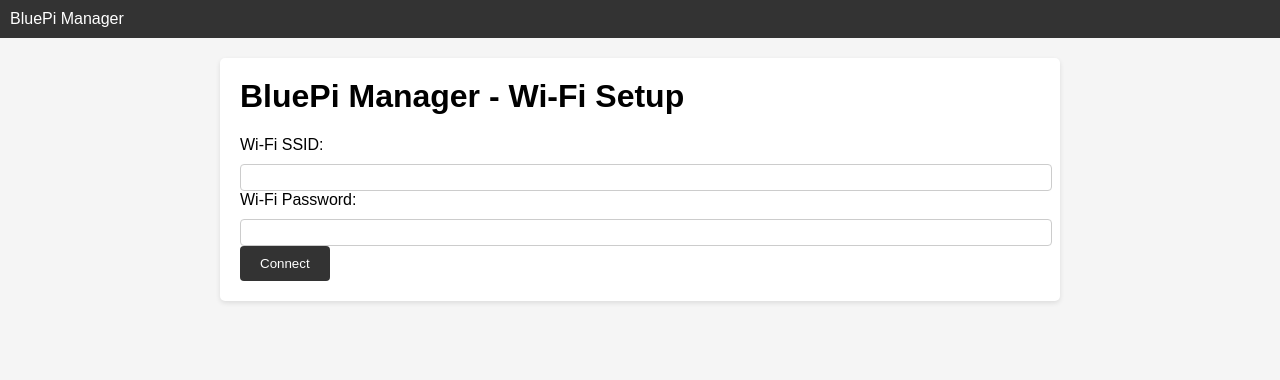
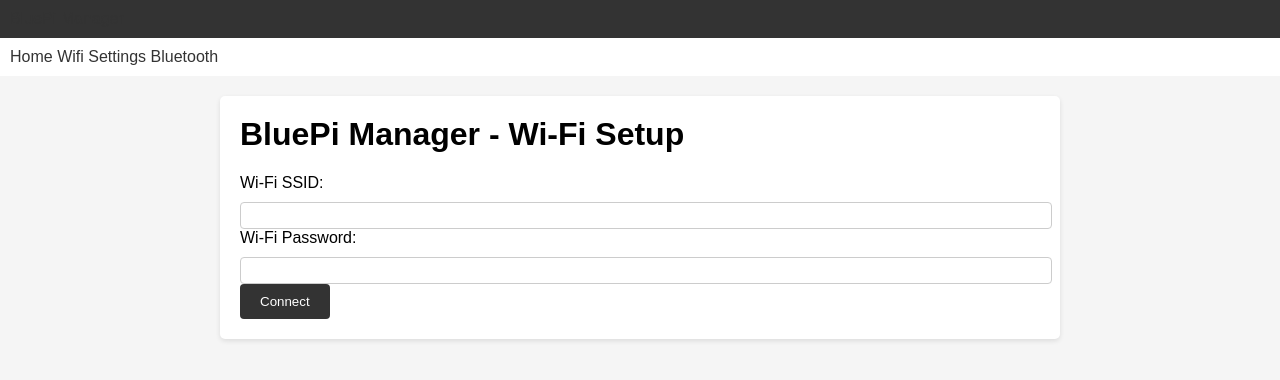
Before and after one commit to SebAndBlocks/bluepi, a Flask app: page /wifi in a window 1280 px wide. Shown: the top 380 px of the page. Run offline with Flask 3, Linux system fonts and the light colour scheme.

Commit message:
Update wifi.html

```diff
--- a/manager/templates/wifi.html
+++ b/manager/templates/wifi.html
@@ -10,14 +10,25 @@
             background-color: #f5f5f5;
         }
 
-        .navbar {
+        .autr {
             background-color: #333;
             color: #fff;
             padding: 10px;
         }
+        .navbar {
+            background-color: #fff;
+            color: #333;
+            padding: 10px;
+        }
 
         .navbar a {
-            color: #fff;
+            color: #333;
+            border-left: 1px #333;
+            text-decoration: none;
+        }
+        .autr a {
+            color: #333;
+            border-left: 1px #333;
             text-decoration: none;
         }
 
@@ -62,8 +73,13 @@
     </style>
 </head>
 <body>
+    <div class="autr">
+        <a href="/">BluePi Manager</a>
+    </div>
     <div class="navbar">
-        <a href="/">BluePi Manager</a>
+        <a href="/">Home</a>
+        <a href="/wifi">Wifi Settings</a>
+        <a href="/bluetooth" syle="background-color: #6D6D6D;">Bluetooth</a>
     </div>
     <div class="container">
         <h1>BluePi Manager - Wi-Fi Setup</h1>
```
